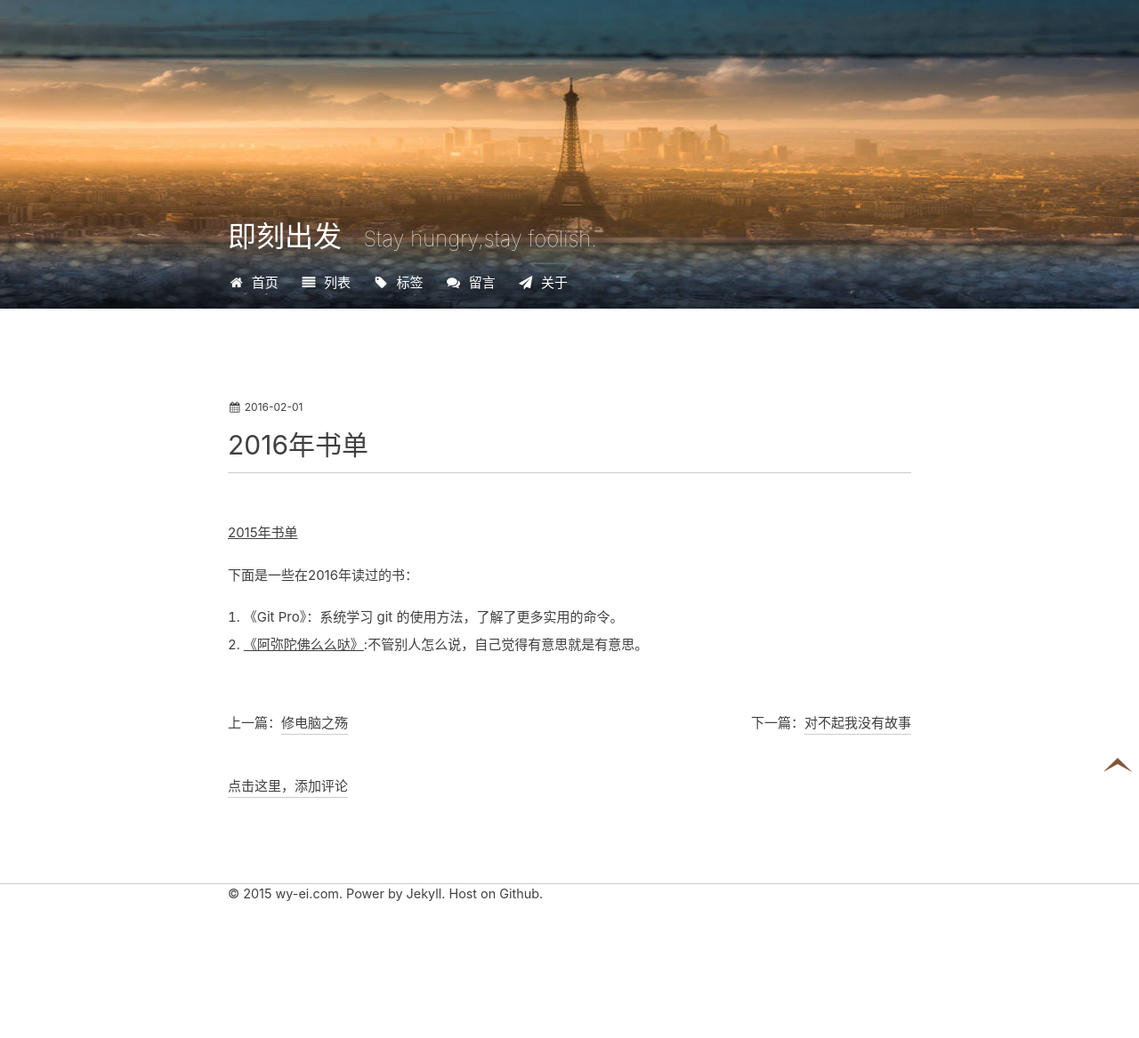
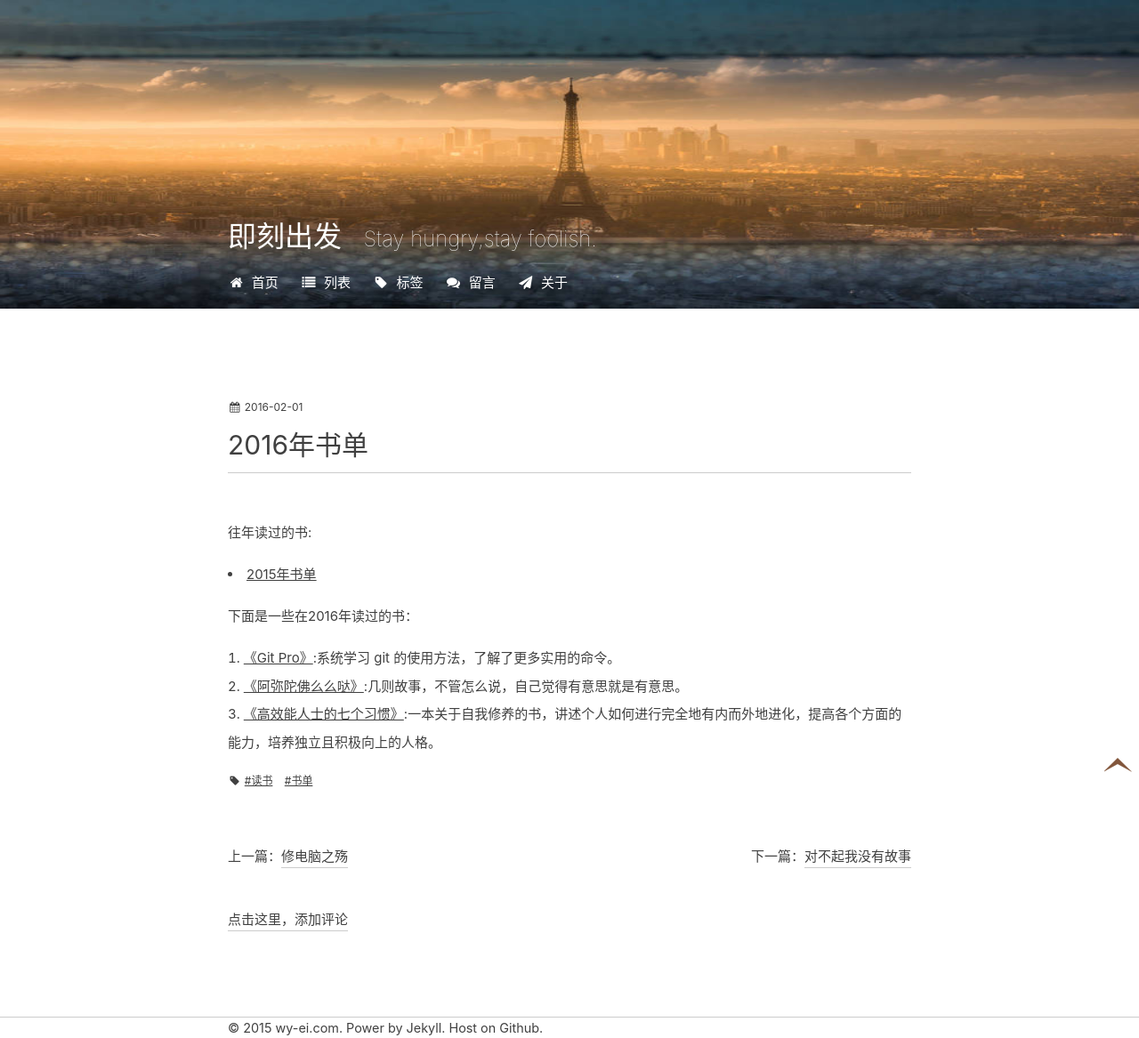
Before and after one commit to muyunzhe/wy-ei.github.io, a Jekyll site: the page built from _posts/2016/2016-02-01-read-list-in-2016.md, in a window 1280 px wide. Shown: the whole page at 89% size. Built offline with Jekyll 4.4.1, drawn with Linux system fonts in a browser that asks for light colours; nearby versions of some CDN libraries; comment, search, counter and statistics services are not loaded; before the commit the page ends 1016 px from its top, so only the background shows below that.

Commit message:
fix style and update blog

```diff
--- a/_layouts/default.html
+++ b/_layouts/default.html
@@ -28,7 +28,7 @@
         <nav class="header-nav">
             <ul>
                 <li><a href="/"><i class="fa fa-home fa-fw"></i><span>首页</span></a></li>
-                <li><a href="/list.html"><i class="fa fa-align-justify fa-fw"></i><span>列表</span></a></li>
+                <li><a href="/list.html"><i class="fa fa-list fa-fw"></i><span>列表</span></a></li>
                 <li><a href="/tags.html"><i class="fa fa-tag fa-fw"></i><span>标签</span></a></li>
                 <!--<li><a href="/links.html"><i class="fa fa-group fa-fw"></i><span>圈子</span></a></li>-->
                 <li><a href="/message.html"><i class="fa fa-comments fa-fw"></i><span>留言</span></a></li>
--- a/_layouts/post.html
+++ b/_layouts/post.html
@@ -12,6 +12,14 @@ layout: default
   </header>
   <div class="content">
       {{ content }}
+      {% if page.tags %}
+        <p class="tag">
+          <i class="fa fa-tag fa-fw"></i>
+          {% for tag in page.tags %}
+          <a href="/tags.html#{{ tag }}">#{{ tag }}</a>
+          {% endfor %}
+        </p>
+      {% endif %}
   </div>
   <footer>
       {% if page.previous %}
--- a/_posts/2016/2016-02-01-read-list-in-2016.md
+++ b/_posts/2016/2016-02-01-read-list-in-2016.md
@@ -2,12 +2,16 @@
 layout: post
 title: 2016年书单
 category: literature
-tag: 读书
+tag: [读书,书单]
 ---
 
-[2015年书单](/read-list-in-2015/)
+
+往年读过的书:
+
++ [2015年书单](/read-list-in-2015/)
 
 下面是一些在2016年读过的书：
 
-1. 《Git Pro》：系统学习 git 的使用方法，了解了更多实用的命令。
-2. [《阿弥陀佛么么哒》](http://book.douban.com/subject/26575812/):不管别人怎么说，自己觉得有意思就是有意思。
+1. [《Git Pro》](https://book.douban.com/subject/3420144/):系统学习 git 的使用方法，了解了更多实用的命令。
+2. [《阿弥陀佛么么哒》](http://book.douban.com/subject/26575812/):几则故事，不管怎么说，自己觉得有意思就是有意思。
+3. [《高效能人士的七个习惯》](https://book.douban.com/subject/1048007/):一本关于自我修养的书，讲述个人如何进行完全地有内而外地进化，提高各个方面的能力，培养独立且积极向上的人格。
--- a/tags.html
+++ b/tags.html
@@ -30,7 +30,7 @@ title: 标签
 
 <script type="text/javascript">
 
-    var color = ['#F19BCE','#BE9EE8','#52B7CE','#B88FCE','#F56FF1','#FEC58B'];
+    var color = ['#F19BCE','#BE9EE8','#52B7CE','#B88FCE','#F56FF1','#FEC58B','#BFF7E7','#D7D7D4','#F7F1A7'];
     var len = color.length;
     var as = document.querySelectorAll('.tag-cloud>a');
     for(var i=0;i<as.length;i++){
```
Also changed, not shown: css/default.css (+18 -8 lines), index.html (+6 -1 lines), css/build/style.min.css.
